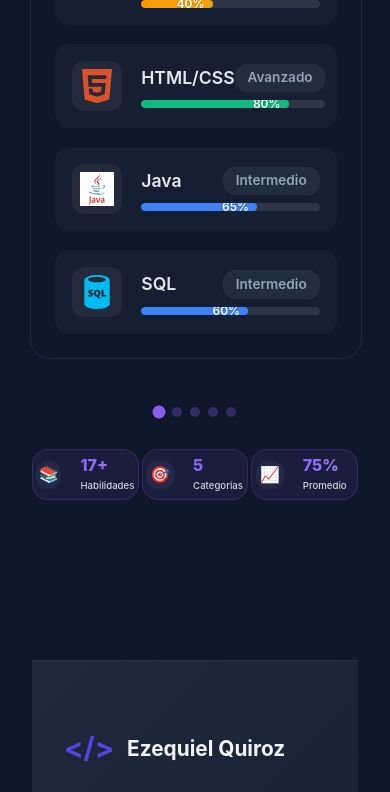
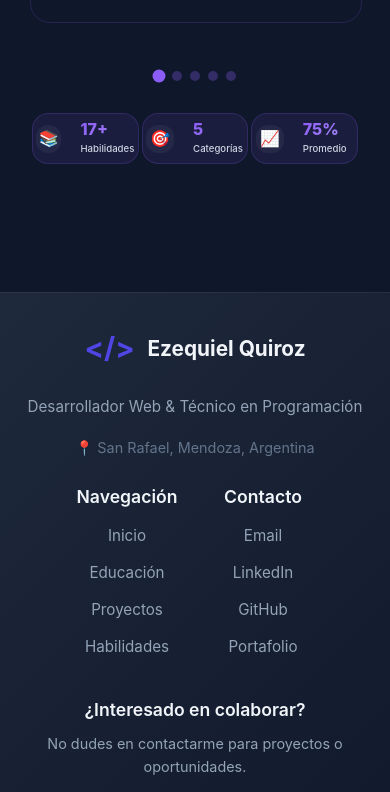
Before and after one commit to EzequielQ2004/Portafolio-Vuejs, a Vue app: page / in a window 390 px wide. Shown: the part 7173-7965 px from the top of the page. Built offline with nearby package versions, Linux system fonts and the light colour scheme.

Commit message:
Mejorar el responsive del portafolio en general

```diff
--- a/src/App.vue
+++ b/src/App.vue
@@ -334,6 +334,23 @@ onUnmounted(() => {
 
 </template>
 
+<style>
+/* Estilos globales para eliminar márgenes */
+html, body {
+  margin: 0 !important;
+  padding: 0 !important;
+  min-height: 100%;
+  width: 100%;
+  overflow-x: hidden;
+}
+
+#app {
+  margin: 0;
+  padding: 0;
+  width: 100%;
+}
+</style>
+
 <style scoped>
 .app-container {
   min-height: 100vh;
@@ -341,12 +358,21 @@ onUnmounted(() => {
   flex-direction: column;
   background: #0f172a;
   position: relative;
+  padding-bottom: 0;
+  margin: 0;
+  overflow-x: hidden;
+  width: 100%;
+}
+
+main {
+  flex: 1;
+  width: 100%;
 }
 
 /* Header Principal */
 .main-header {
-  padding: 80px 2rem 5rem; /* Compensar navbar + padding */
-  background: #0f172a; /* Mismo fondo que app-container */
+  padding: 80px 2rem 3rem;
+  background: #0f172a;
 }
 
 /* Secciones */
@@ -477,13 +503,20 @@ section {
 .main-footer {
   background: linear-gradient(135deg, #1e293b 0%, #0f172a 100%);
   border-top: 1px solid rgba(255, 255, 255, 0.1);
-  padding: 4rem 2rem 2rem;
+  padding: 3rem 0 2rem;
   margin-top: auto;
+  margin-bottom: 0;
+  width: 100%;
+  position: relative;
+  left: 0;
+  right: 0;
+  box-sizing: border-box;
 }
 
 .footer-container {
-  max-width: 1200px;
+  max-width: 100%;
   margin: 0 auto;
+  padding: 0 1rem;
 }
 
 .footer-content {
@@ -715,8 +748,12 @@ section {
 }
 
 @media (max-width: 768px) {
+  .main-header {
+    padding: 60px 1rem 3rem;
+  }
+
   .content-section {
-    padding: 3rem 0;
+    padding: 2rem 1rem;
   }
 
   .section-container {
@@ -742,19 +779,59 @@ section {
     justify-content: center;
   }
 
+  /* Footer móvil optimizado */
+  .main-footer {
+    padding: 2rem 0.5rem 1.5rem;
+  }
+
   .footer-content {
     grid-template-columns: 1fr;
+    gap: 1.5rem;
+    margin-bottom: 1.5rem;
+  }
+
+  .footer-info {
+    text-align: center;
+    align-items: center;
+  }
+
+  .footer-brand {
+    justify-content: center;
   }
 
   .footer-links {
-    grid-template-columns: 1fr;
-    gap: 1.5rem;
+    display: flex;
+    flex-wrap: wrap;
+    justify-content: center;
+    gap: 1rem;
+  }
+
+  .links-column {
+    min-width: 120px;
+    text-align: center;
+  }
+
+  .links-column h4 {
+    margin-bottom: 0.8rem;
+  }
+
+  .footer-newsletter {
+    text-align: center;
+  }
+
+  .footer-newsletter h4 {
+    margin-bottom: 0.5rem;
+  }
+
+  .footer-newsletter p {
+    margin-bottom: 1rem;
   }
 
   .footer-bottom {
     flex-direction: column;
     gap: 1rem;
     text-align: center;
+    padding-top: 1rem;
   }
 }
 
--- a/src/assets/base.css
+++ b/src/assets/base.css
@@ -84,6 +84,14 @@ body {
   text-rendering: optimizeLegibility;
   -webkit-font-smoothing: antialiased;
   -moz-osx-font-smoothing: grayscale;
+  margin: 0;
+  padding: 0;
+}
+
+html, body {
+  margin: 0;
+  padding: 0;
+  min-height: 100%;
 }
 
 li {
--- a/src/assets/main.css
+++ b/src/assets/main.css
@@ -2,9 +2,9 @@
 
 /*Este estilo lo dejamos*/
 #app {
-  max-width: 1280px;
-  margin: 0 auto;
-  padding: 2rem;
+  max-width: 100%;
+  margin: 0;
+  padding: 0;
   font-weight: normal;
 }
 
@@ -28,7 +28,6 @@ a{
   #app {
     display: flex;
     flex-direction: column;
-    width: 80%;
-
+    width: 100%;
   }
 }
--- a/src/components/DatosPersonales.vue
+++ b/src/components/DatosPersonales.vue
@@ -232,6 +232,10 @@ const telefono = '+54 2604-005223';
 }
 
 @media (max-width: 768px) {
+  .datos-personales-container {
+    padding-top: 1rem;
+  }
+
   .contenido-wrapper {
     gap: 1.5rem;
     padding: 0 1rem;
--- a/src/components/EducacionComponente.vue
+++ b/src/components/EducacionComponente.vue
@@ -820,7 +820,7 @@ const animarElemento = (elemento) => {
 
 @media (max-width: 768px) {
   .educacion-section {
-    padding: 0;
+    padding: 2rem 1rem;
   }
 
   .section-title {
--- a/src/components/HabilidadesComponente.vue
+++ b/src/components/HabilidadesComponente.vue
@@ -879,7 +879,7 @@ onUnmounted(() => {
 /* Responsive */
 @media (max-width: 768px) {
     .habilidades-section {
-        padding: 3rem 0;
+        padding: 2rem 1rem;
     }
 
     .container {
--- a/src/components/InteresesComponente.vue
+++ b/src/components/InteresesComponente.vue
@@ -478,7 +478,7 @@ const interesesPrincipales = ref([
 /* Responsive */
 @media (max-width: 768px) {
     .intereses-section {
-        padding: 3rem 1rem;
+        padding: 2rem 1rem;
     }
 
     .section-title {
--- a/src/components/ProyectosComponente.vue
+++ b/src/components/ProyectosComponente.vue
@@ -593,7 +593,7 @@ const proyectosMostrados = computed(() => {
 /* Responsive */
 @media (max-width: 768px) {
     .proyectos-section {
-        padding: 3rem 1rem;
+        padding: 2rem 1rem;
     }
 
     .section-title {
--- a/src/main.js
+++ b/src/main.js
@@ -1,3 +1,4 @@
+import './assets/base.css'
 import './assets/main.css'
 
 import { createApp } from 'vue'
```
